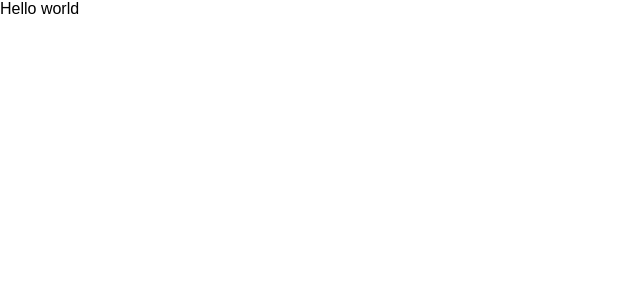
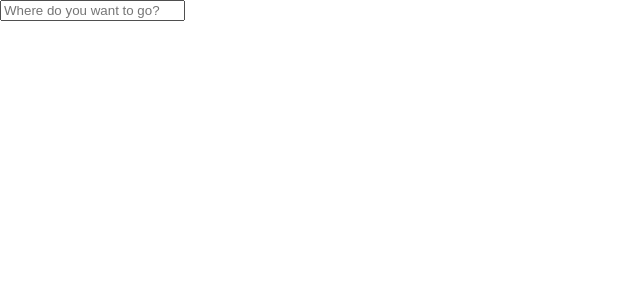
Before and after one commit to mhalomy/tour-search, a React (Create React App) app: page / in a window 1280 px wide. Shown: the top 300 px of the page, without its empty margins (0-640 px from the left). Built offline with nearby package versions, Linux system fonts and the light colour scheme.

Commit message:
feat: make a search bar

```diff
--- a/src/App.js
+++ b/src/App.js
@@ -1,10 +1,21 @@
 import React, { Component } from 'react';
+import Search from './components/Search';
 
 class App extends Component {
+  constructor(props) {
+    super(props);
+    this.state = {
+      term: ''
+    };
+  }
+
   render() {
     return (
       <div>
-        Hello world
+        <Search
+          value={this.state.term}
+          placeholder="Where do you want to go?"
+          onChange={(event) => this.setState({term: event.target.value})} />
       </div>
     );
   }
--- /dev/null
+++ b/src/components/Search.js
@@ -0,0 +1,12 @@
+import React from 'react';
+
+const Search = (props) => {
+  const {onChange, placeholder, value} = props;
+  return (
+    <div>
+      <input onChange={onChange} placeholder={placeholder} value={value} />
+    </div>
+  );
+}
+
+export default Search;
```
